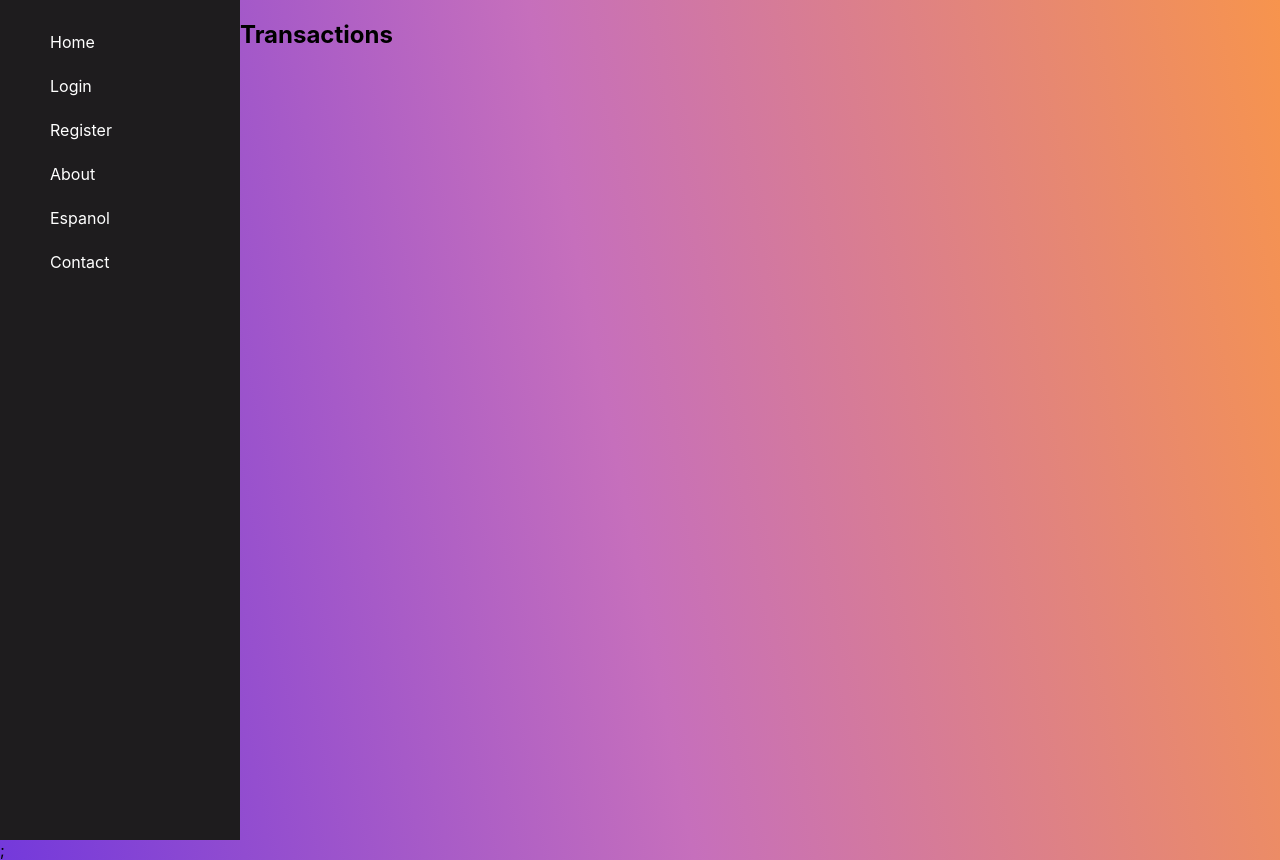
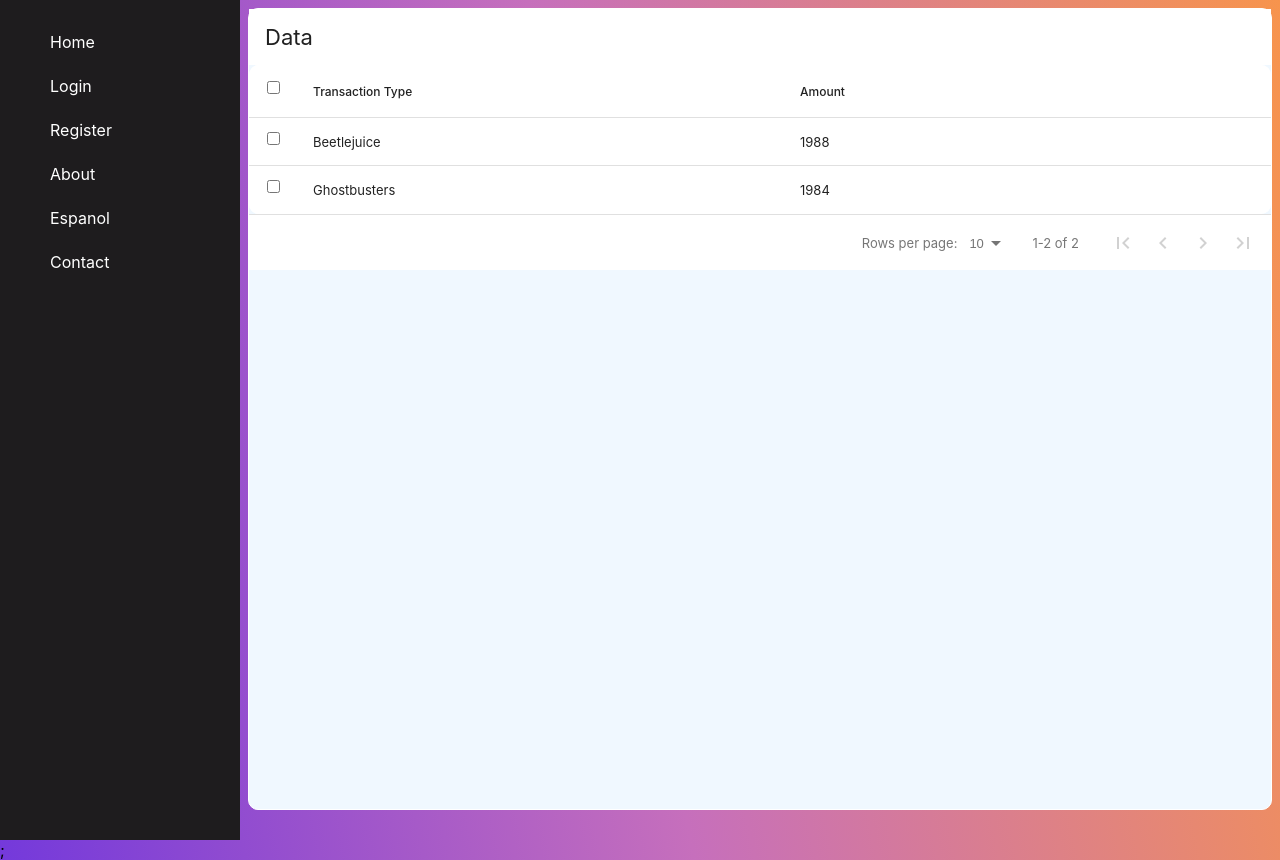
Before and after one commit to RazzzyK/Banking-System, a React (Create React App) app in the folder frontend/: page /transactions in a window 1280 px wide. Built offline with nearby package versions, Linux system fonts and the light colour scheme.

Commit message:
Added skeleton for transaction table, minor cleanup/changes

```diff
--- a/frontend/package.json
+++ b/frontend/package.json
@@ -9,18 +9,23 @@
     "@fortawesome/free-solid-svg-icons": "^6.4.0",
     "@fortawesome/react-fontawesome": "^0.2.0",
     "@reduxjs/toolkit": "^1.9.5",
+    "@tanstack/react-table": "^8.9.2",
     "@testing-library/jest-dom": "^5.16.5",
     "@testing-library/react": "^13.4.0",
     "@testing-library/user-event": "^13.5.0",
     "axios": "^1.4.0",
     "react": "^18.2.0",
+    "react-data-table-component": "^7.5.3",
     "react-dom": "^18.2.0",
     "react-redux": "^8.0.7",
     "react-router": "^6.11.2",
     "react-router-dom": "^6.11.2",
     "react-scripts": "5.0.1",
+    "react-table": "^7.8.0",
     "redux": "^4.2.1",
     "redux-persist": "^6.0.0",
+    "style-components": "^0.1.0",
+    "styled-components": "^6.0.0-rc.3",
     "web-vitals": "^2.1.4"
   },
   "scripts": {
--- a/frontend/src/CSS/DashboardStyle.css
+++ b/frontend/src/CSS/DashboardStyle.css
@@ -3,14 +3,9 @@ h2, h3 {
 }
 
 .container {
-    /* display: flex; */
     display: grid;
     grid-template-columns: 1fr 1fr; /* Two equal columns */
     grid-gap: 10px; /* Gap between columns */
-  }
-
-  .column {
-    /* flex-basis: 50%; Each column takes 50% of the container's width */
   }
 
 .dashboard {
--- /dev/null
+++ b/frontend/src/CSS/TransactionsStyle.css
@@ -0,0 +1,15 @@
+.page {
+    display: flex;
+    width: 100%;
+}
+
+.table {
+    /* padding: 2rem; */
+    justify-content: center;
+    border: 1px solid white;
+    border-radius: 10px;
+    margin: 0.5rem;
+    width: 100%;
+    height: 100vh;
+    background-color: aliceblue;
+}
--- a/frontend/src/Pages/Transactions.jsx
+++ b/frontend/src/Pages/Transactions.jsx
@@ -1,9 +1,44 @@
-import React, { useState } from "react";
+import React, { useState, useEffect } from "react";
 import axios from 'axios';
-import '../CSS/Log-RegFormStyle.css';
+import '../CSS/TransactionsStyle.css';
+import { useTable } from 'react-table';
+import DataTable from 'react-data-table-component';
 
 
 export const Transactions = (props) => {
+    // const [data, useState] = useState([])
+    const [loading, setLoading] = useState(false)
+    const [perPage, setPerPage] = useState(10)
+
+    const columns = [
+        // {
+        //     name: "ID",
+        //     selector: (row) = row.id
+        // },
+        {
+            name: "Transaction Type",
+            selector: row => row.title,
+            sortable: true,
+        },
+        {
+            name: "Amount",
+            selector: row => row.year,
+            sortable: true,
+        },
+    ]
+
+    const data = [
+        {
+            id: 1,
+            title: 'Beetlejuice',
+            year: '1988',
+        },
+        {
+            id: 2,
+            title: 'Ghostbusters',
+            year: '1984',
+        },
+    ]
 
     const handleSubmit = (e) => {
         e.preventDefault();
@@ -11,8 +46,17 @@ export const Transactions = (props) => {
     }
 
     return (
-        <div className="">
-            <h2>Transactions</h2>
+        <div className="page">
+            <div className="table">
+                <DataTable
+                    title="Data"
+                    columns={columns}
+                    data={data}
+                    progressPending={loading}
+                    pagination
+                    selectableRows
+                />
+            </div>
         </div>
     )
 }
```
Also changed, not shown: 1 other file (tests, documents, lock files or other folders).
